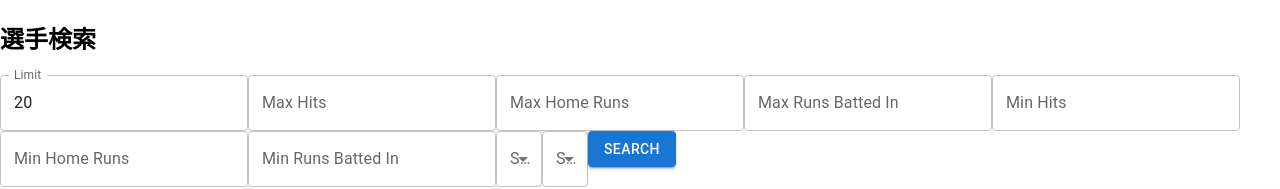
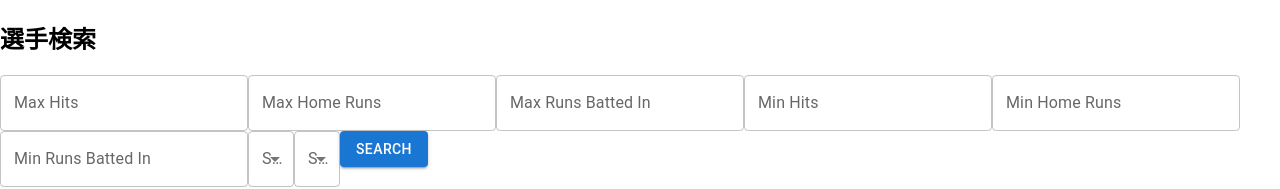
Before and after one commit to tomoya-kamaji/baseball_player_api, a React (Create React App) app in the folder baseballClient/: page /player/ in a window 1280 px wide. Shown: the top 189 px of the page. Built offline with nearby package versions, Linux system fonts and the light colour scheme; no server answers.

Commit message:
検索機能

```diff
--- a/baseballClient/src/features/playerSearch/components/PlayerSearchFilter.tsx
+++ b/baseballClient/src/features/playerSearch/components/PlayerSearchFilter.tsx
@@ -1,19 +1,16 @@
-import { Button, FormControl, Grid, InputLabel, MenuItem, Select, TextField } from '@mui/material'
+import { Button, FormControl, InputLabel, MenuItem, Select, TextField } from '@mui/material'
 import { useSearchParamStore } from '../store/useCountStare'
-// import { ChangeEvent, FormEvent } from 'react'
-// import { SearchParam } from '../types'
+import { parseValue } from '../function'
 
 export const PlayerSearchFilter = () => {
   const { searchParam, setSearchParam } = useSearchParamStore()
 
   const handleInputChange = (event: React.ChangeEvent<HTMLInputElement>) => {
-    const { name, value } = event.target
-    setSearchParam({ ...searchParam, limit: 10 })
-  }
-
-  const handleSelectChange = (event: React.ChangeEvent<{ name?: string; value: unknown }>) => {
-    const { name, value } = event.target
-    setSearchParam({ ...searchParam, limit: 10 })
+    const { name, value, checked } = event.target
+    setSearchParam({
+      ...searchParam,
+      [name]: parseValue(name, value, checked)
+    })
   }
 
   const handleSubmit = (event: React.FormEvent<HTMLFormElement>) => {
@@ -24,17 +21,10 @@ export const PlayerSearchFilter = () => {
   return (
     <form onSubmit={handleSubmit}>
       <TextField
-        label="Limit"
-        name="limit"
-        type="number"
-        value={searchParam.limit || ''}
-        onChange={handleInputChange}
-      />
-      <TextField
         label="Max Hits"
         name="maxHits"
         type="number"
-        value={searchParam.maxHits || ''}
+        value={searchParam.maxHits !== undefined ? searchParam.maxHits.toString() : ''}
         onChange={handleInputChange}
       />
       <TextField
--- a/baseballClient/src/features/playerSearch/function/index.ts
+++ b/baseballClient/src/features/playerSearch/function/index.ts
@@ -8,3 +8,13 @@ export function battingAverage(hits: number, atBats: number): number {
   if (atBats === 0) return 0
   return hits / atBats
 }
+
+export function parseValue(type: string, value: string, checked: boolean) {
+  if (type === 'number') {
+    return Number(value)
+  } else if (type === 'checkbox') {
+    return checked
+  } else {
+    return value
+  }
+}
```
